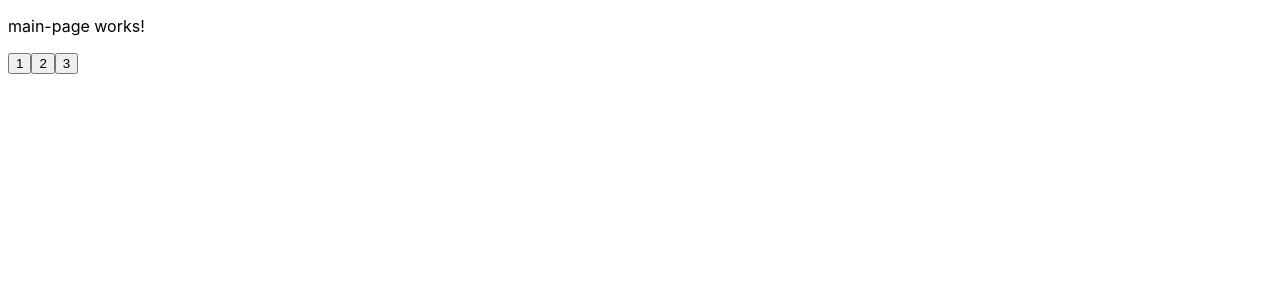
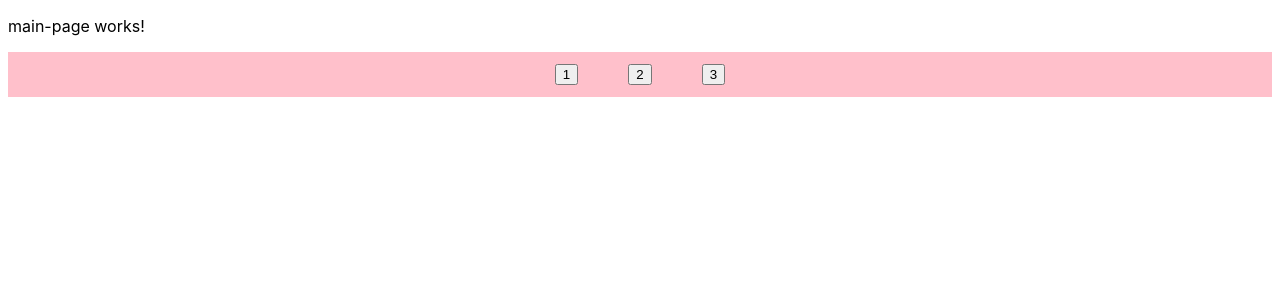
Before and after one commit to mhn098/cute-bakes, an Angular app in the folder prime/: page /main-page in a window 1280 px wide. Shown: the top 300 px of the page. Built offline with nearby package versions, Linux system fonts and the light colour scheme.

Commit message:
work on top bar widget

```diff
--- a/prime/src/app/app.routes.ts
+++ b/prime/src/app/app.routes.ts
@@ -10,7 +10,7 @@ export const routes: Routes = [
   MainPageComponent.Route,
   DessertComponent.Route,
 {
-  path: 'main-page',
+  path: '',
   title: 'Main Page',
   loadComponent: () =>
     import('./main-page/main-page.component').then(
--- a/prime/src/app/main-page/main-page.component.css
+++ b/prime/src/app/main-page/main-page.component.css
@@ -1,7 +1,15 @@
 .top-bar {
     margin: auto;
+    background-color: pink;
+    padding: 12px;
+    justify-content: center;
+    display: flex;
 }
 .items {
-    margin: auto;
-    align-content: center;
+    text-align: center;
 }
+
+.options {
+    display: flex;
+    gap: 50px;
+}
--- a/prime/src/app/main-page/main-page.component.html
+++ b/prime/src/app/main-page/main-page.component.html
@@ -7,8 +7,10 @@
 
 <div class="top-bar">
     <div class="items">
+        <div class="options">
         <button>1</button>
         <button>2</button>
         <button>3</button>
+        </div>
     </div>
 </div>
```
